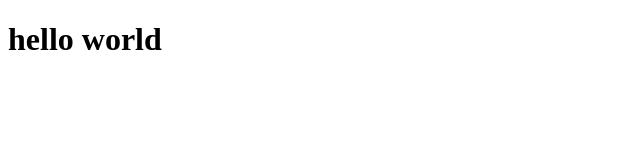
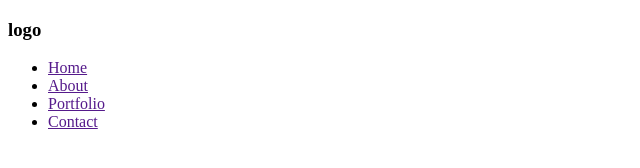
Before and after one commit to freelancerTareq505/education-web, a plain HTML site: page index.html in a window 1280 px wide. Shown: the whole page, without its empty margins (0-640 px from the left). Drawn offline with Linux system fonts and the light colour scheme.

Commit message:
header section added

```diff
--- a/index.html
+++ b/index.html
@@ -6,6 +6,14 @@
     <title>Document</title>
 </head>
 <body>
-    <h1> hello world</h1>
+    <header>
+        <h3>logo</h3>
+        <ul>
+            <li><a href="">Home</a></li>
+            <li><a href="">About</a></li>
+            <li><a href="">Portfolio</a></li>
+            <li><a href="">Contact</a></li>
+        </ul>
+    </header>
 </body>
 </html>
```
